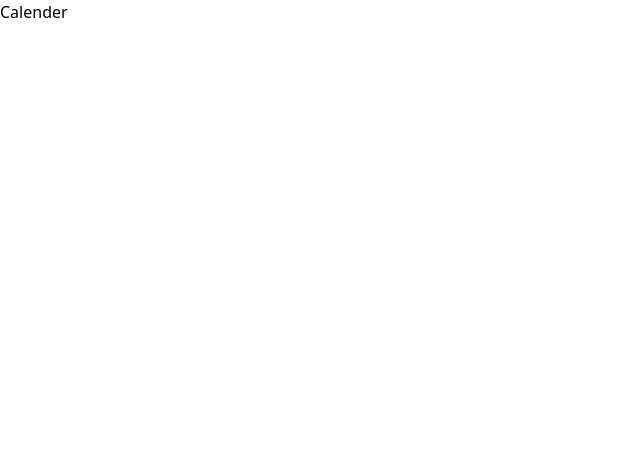
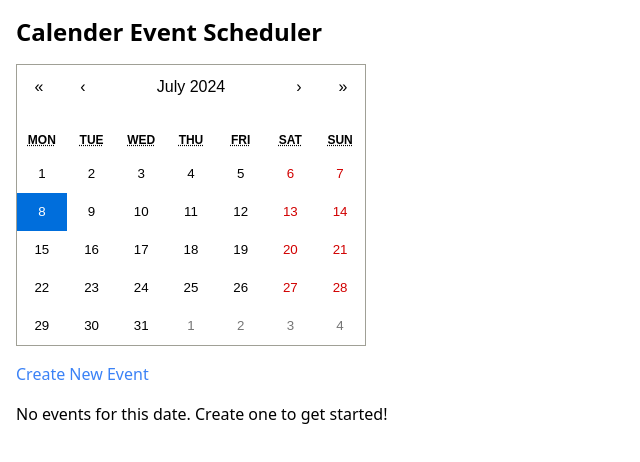
Before and after one commit to Stepheeeen/routine, a React (Vite) app: page /calender in a window 1280 px wide. Shown: the top 462 px of the page, without its empty margins (0-640 px from the left). Built offline with nearby package versions, Linux system fonts and the light colour scheme.

Commit message:
calender page functionality completed

```diff
--- a/package.json
+++ b/package.json
@@ -14,9 +14,12 @@
     "@emotion/styled": "^11.11.5",
     "@mui/material": "^5.16.0",
     "react": "^18.3.1",
+    "react-calendar": "^5.0.0",
+    "react-datepicker": "^7.3.0",
     "react-dom": "^18.3.1",
     "react-icons": "^5.2.1",
-    "react-router-dom": "^6.24.1"
+    "react-router-dom": "^6.24.1",
+    "uuid": "^10.0.0"
   },
   "devDependencies": {
     "@types/react": "^18.3.3",
--- /dev/null
+++ b/src/context/CalendarContext.jsx
@@ -0,0 +1,33 @@
+import React, { createContext, useContext, useState } from 'react';
+
+const CalendarContext = createContext();
+
+export const useCalendar = () => {
+  const context = useContext(CalendarContext);
+  if (!context) {
+    throw new Error("useCalendar must be used within a CalendarProvider");
+  }
+  return context;
+};
+
+export const CalendarProvider = ({ children }) => {
+  const [events, setEvents] = useState([]);
+
+  const addEvent = (event) => {
+    setEvents([...events, event]);
+  };
+
+  const deleteEvent = (id) => {
+    setEvents(events.filter((event) => event.id !== id));
+  };
+
+  const updateEvent = (updatedEvent) => {
+    setEvents(events.map((event) => (event.id === updatedEvent.id ? updatedEvent : event)));
+  };
+
+  return (
+    <CalendarContext.Provider value={{ events, addEvent, deleteEvent, updateEvent }}>
+      {children}
+    </CalendarContext.Provider>
+  );
+};
--- a/src/pages/Calender.jsx
+++ b/src/pages/Calender.jsx
@@ -1,9 +1,141 @@
-import React from 'react'
+// src/pages/Calender.jsx
+import React, { useState } from 'react';
+import Calendar from 'react-calendar';
+import DatePicker from 'react-datepicker';
+import 'react-calendar/dist/Calendar.css';
+import 'react-datepicker/dist/react-datepicker.css';
+import { v4 as uuidv4 } from 'uuid';
+import { useCalendar, CalendarProvider } from '../context/CalendarContext';
 
+// Event Form Component
+const EventForm = ({ title = '', date = new Date(), onSubmit }) => {
+  const [eventTitle, setEventTitle] = useState(title);
+  const [eventDate, setEventDate] = useState(date);
+
+  const handleSubmit = (e) => {
+    e.preventDefault();
+    onSubmit(eventTitle, eventDate);
+  };
+
+  return (
+    <form onSubmit={handleSubmit} className="mt-4">
+      <div>
+        <label className="block">Title</label>
+        <input
+          type="text"
+          value={eventTitle}
+          onChange={(e) => setEventTitle(e.target.value)}
+          className="border p-2 w-full"
+          placeholder="Enter event title"
+          required
+        />
+      </div>
+      <div className="mt-4">
+        <label className="block">Date</label>
+        <DatePicker
+          selected={eventDate}
+          onChange={(date) => setEventDate(date)}
+          className="border p-2 w-full"
+          dateFormat="yyyy/MM/dd"
+          required
+        />
+      </div>
+      <button type="submit" className="mt-4 bg-blue-500 text-white p-2 rounded">
+        Save Event
+      </button>
+    </form>
+  );
+};
+
+// Calender Page Component
 const Calender = () => {
+  const { events, addEvent, deleteEvent, updateEvent } = useCalendar();
+  const [selectedDate, setSelectedDate] = useState(new Date());
+  const [showForm, setShowForm] = useState(false);
+  const [editEvent, setEditEvent] = useState(null);
+
+  const filteredEvents = events.filter(event => {
+    return (
+      new Date(event.date).toDateString() === selectedDate.toDateString()
+    );
+  });
+
+  const handleDateChange = (date) => {
+    setSelectedDate(date);
+    setEditEvent(null); // Clear the edit form
+  };
+
+  const handleCreateEvent = (title, date) => {
+    addEvent({ id: uuidv4(), title, date });
+    setShowForm(false);
+  };
+
+  const handleEditEvent = (title, date) => {
+    if (editEvent) {
+      updateEvent({ ...editEvent, title, date });
+      setEditEvent(null);
+    }
+  };
+
   return (
-    <div>Calender</div>
-  )
-}
+    <div className="p-4">
+      <h1 className="text-2xl font-bold">Calender Event Scheduler</h1>
+      <Calendar
+        onChange={handleDateChange}
+        value={selectedDate}
+        className="my-4"
+      />
+      <button
+        onClick={() => {
+          setEditEvent(null);
+          setShowForm(true);
+        }}
+        className="text-blue-500 mb-4 block"
+      >
+        Create New Event
+      </button>
+      {showForm && (
+        <EventForm
+          title={editEvent ? editEvent.title : ''}
+          date={editEvent ? new Date(editEvent.date) : new Date()}
+          onSubmit={editEvent ? handleEditEvent : handleCreateEvent}
+        />
+      )}
+      <ul className="space-y-4 mt-4">
+        {filteredEvents.length === 0 ? (
+          <p>No events for this date. Create one to get started!</p>
+        ) : (
+          filteredEvents.map(event => (
+            <li key={event.id} className="border p-4 rounded-lg shadow-sm">
+              <h2 className="text-xl font-semibold">{event.title}</h2>
+              <p>{new Date(event.date).toDateString()}</p>
+              <button
+                onClick={() => {
+                  setEditEvent(event);
+                  setShowForm(true);
+                }}
+                className="mt-2 text-yellow-500"
+              >
+                Edit
+              </button>
+              <button
+                onClick={() => deleteEvent(event.id)}
+                className="mt-2 text-red-500"
+              >
+                Delete
+              </button>
+            </li>
+          ))
+        )}
+      </ul>
+    </div>
+  );
+};
 
-export default Calender
+const CalenderWithProvider = () => (
+  <CalendarProvider>
+    <Calender />
+  </CalendarProvider>
+);
+
+export default CalenderWithProvider;
```
Also changed, not shown: 1 other file (tests, documents, lock files or other folders).
